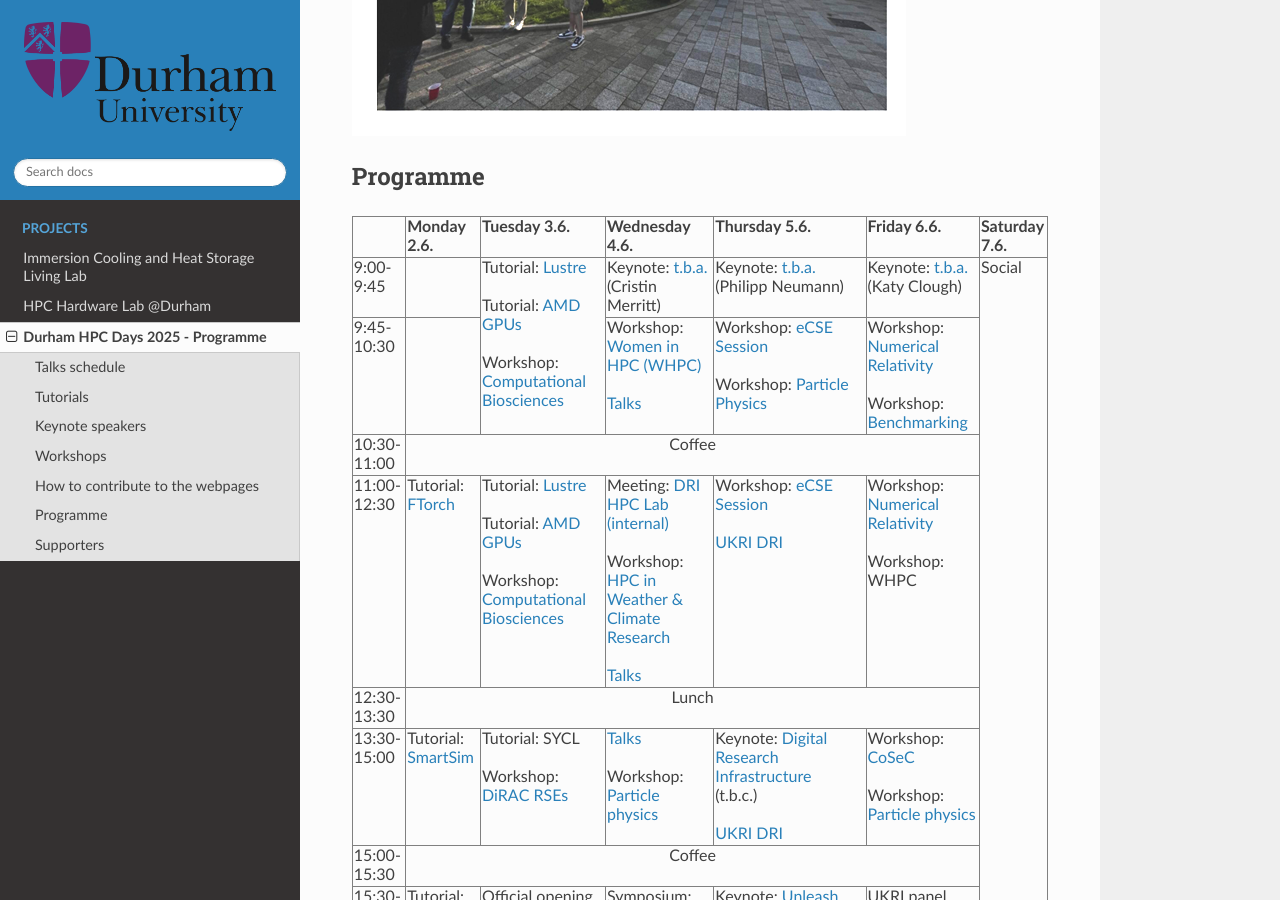
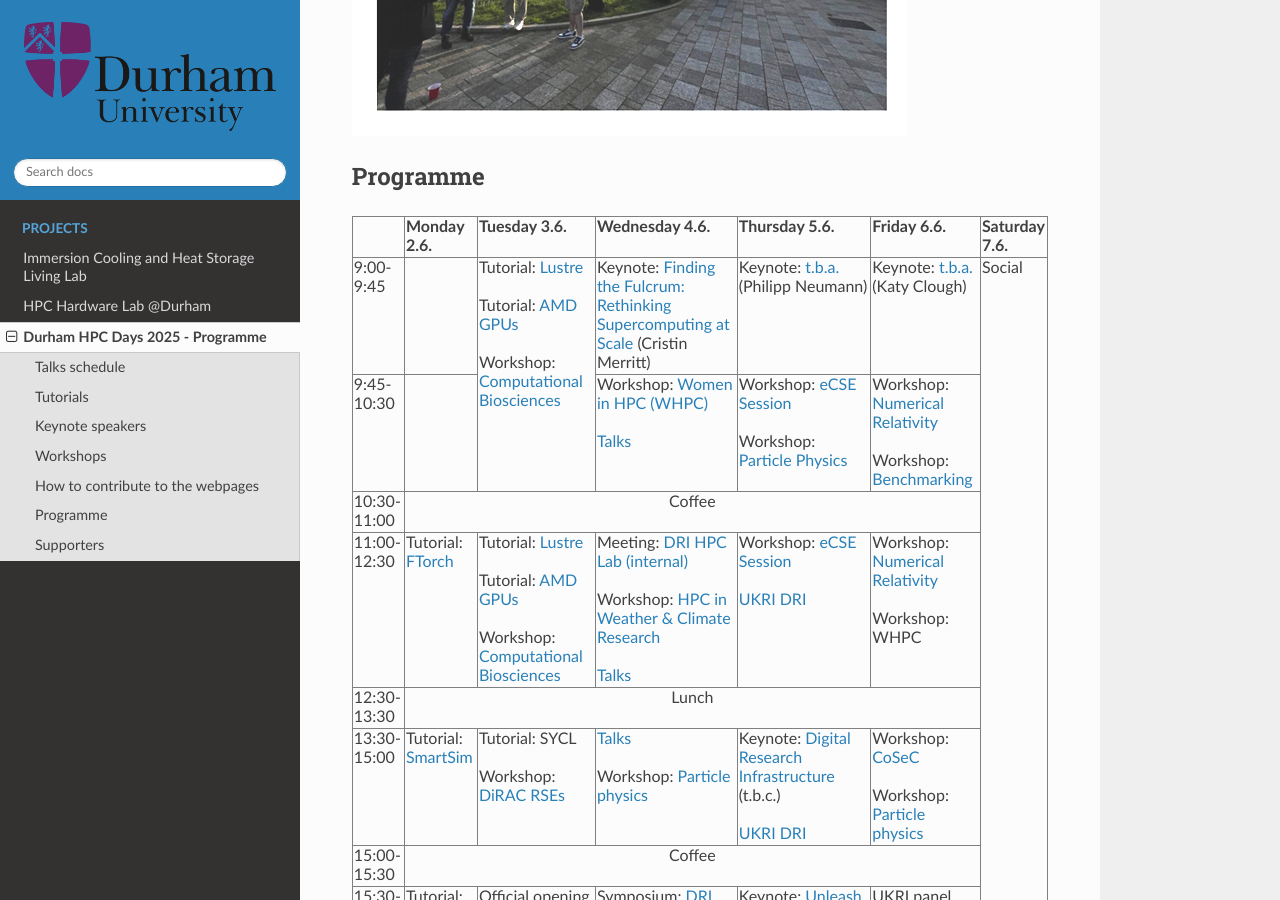
Before and after one commit to ilectra/durham, a Sphinx documentation site: the page built from docs/hpcdays/index.md, in a window 1280 px wide and 900 px high, scrolled down 670 px. Built offline with Sphinx 7.4.7 and the Read the Docs theme 3.1.0, drawn with Linux system fonts in a browser that asks for light colours.

Commit message:
Added title of Cristin's talk

```diff
--- a/docs/hpcdays/index.md
+++ b/docs/hpcdays/index.md
@@ -37,7 +37,7 @@
   <td> 9:00-9:45 </td>
   <td> </td>
   <td rowspan="2"> Tutorial: <a href="tutorials.html#lustre">Lustre</a> <br /><br />  Tutorial: <a href="tutorials.html#amd">AMD GPUs</a> <br /><br /> Workshop: <a href="workshops.html#biosciences">Computational Biosciences</a></td>
-  <td> Keynote: <a href="keynotes.html#Merritt">t.b.a.</a> (Cristin Merritt)</td>
+  <td> Keynote: <a href="keynotes.html#Merritt">Finding the Fulcrum: Rethinking Supercomputing at Scale</a> (Cristin Merritt)</td>
   <td> Keynote: <a href="keynotes.html#Neumann">t.b.a.</a> (Philipp Neumann) </td>
   <td> Keynote: <a href="keynotes.html#Clough">t.b.a.</a> (Katy Clough) </td>
   <td rowspan=13> Social </td>
```
